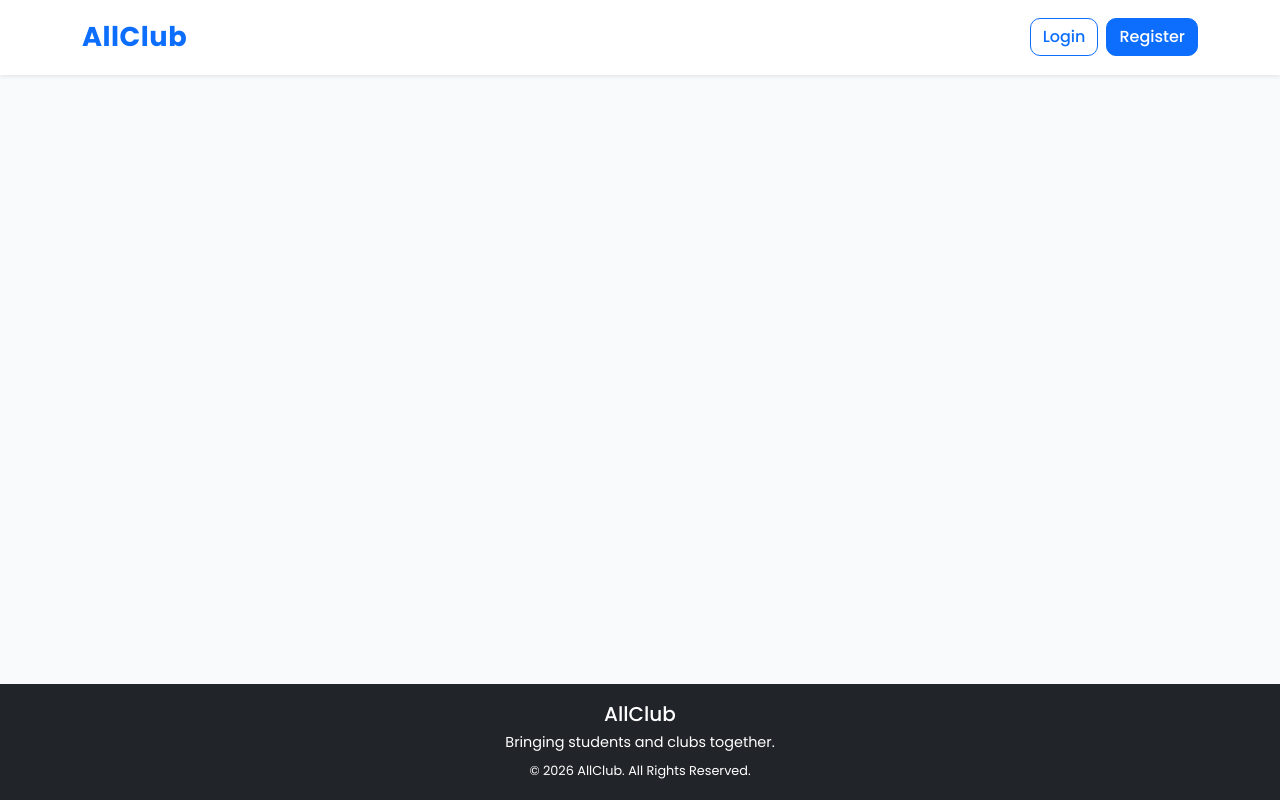
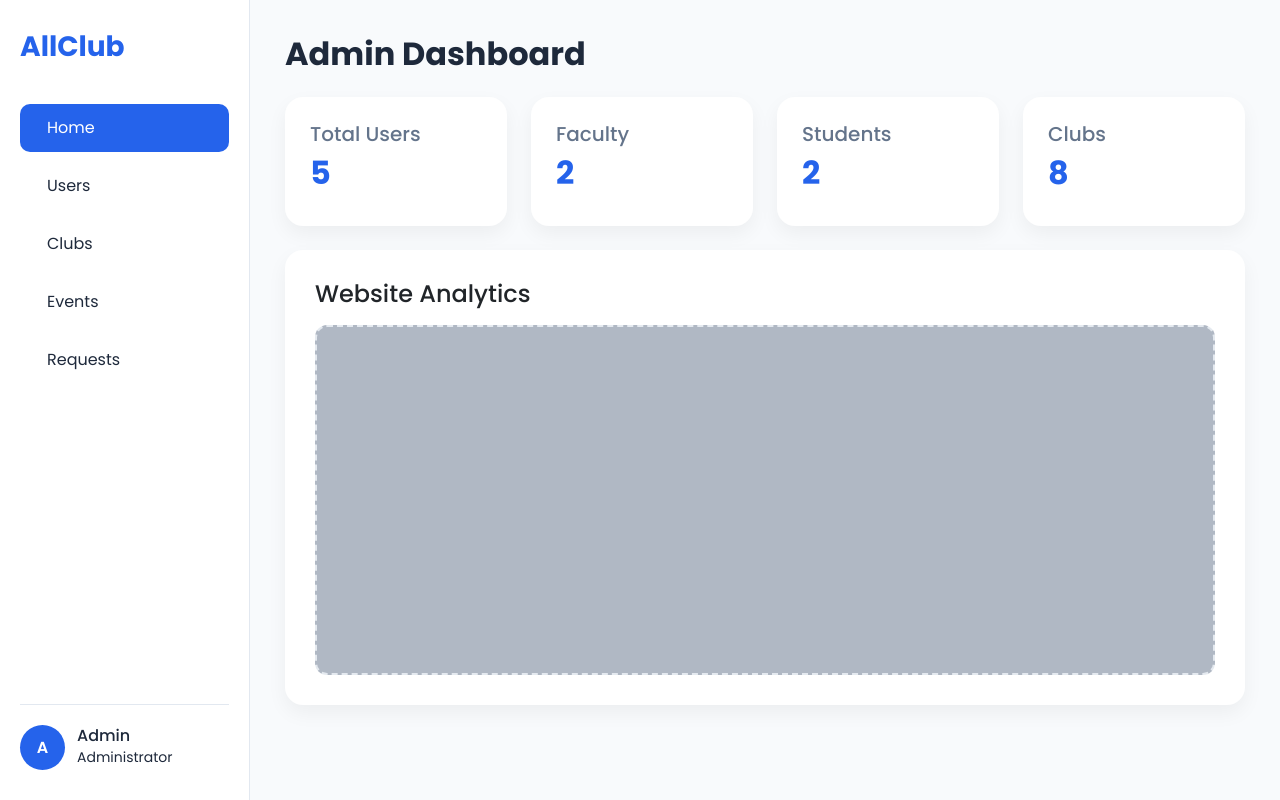
Before and after one commit to Sumukh-Chowdhary/MAY2026-Team-034, a Vue app in the folder frontend/: page /admin in a window 1280 px wide. Built offline with nearby package versions, Linux system fonts and the light colour scheme.

Commit message:
Implement admin dashboard shell and mock authentication

```diff
--- a/frontend/src/App.vue
+++ b/frontend/src/App.vue
@@ -1,14 +1,24 @@
+<script setup>
+import {computed} from 'vue'
+import {useRoute} from 'vue-router'
+import Navbar from './components/Navbar.vue'
+import Footer from './components/Footer.vue'
+
+const route=useRoute()
+
+const isDashboard=computed(()=>route.path.startsWith('/admin'))
+</script>
+
 <template>
-  <div class="app-container">
+    <div v-if="!isDashboard" class="app-container">
         <Navbar />
         <main class="content">
             <RouterView />
         </main>
         <Footer />
     </div>
+    <RouterView v-else />
 </template>
 
-<script setup>
-import Navbar from './components/Navbar.vue'
-import Footer from './components/Footer.vue'
-</script>
+<style scoped>
+</style>
--- /dev/null
+++ b/frontend/src/components/Sidebar.vue
@@ -0,0 +1,89 @@
+<script setup>
+</script>
+
+<template>
+    <aside class="sidebar">
+        <div>
+            <h3 class="logo">AllClub</h3>
+            <ul class="nav-list">
+                <li class="active"><i class="bi bi-house-door-fill"></i>Home</li>
+                <li><i class="bi bi-people-fill"></i>Users</li>
+                <li><i class="bi bi-collection-fill"></i>Clubs</li>
+                <li><i class="bi bi-calendar-event-fill"></i>Events</li>
+                <li><i class="bi bi-file-earmark-text-fill"></i>Requests</li>
+            </ul>
+        </div>
+        <div class="profile">
+            <div class="profile-icon">A</div>
+            <div>
+                <h6 class="mb-0">Admin</h6>
+                <small>Administrator</small>
+            </div>
+        </div>
+    </aside>
+</template>
+
+<style scoped>
+.sidebar{
+    width:250px;
+    background:#ffffff;
+    border-right:1px solid #E2E8F0;
+    padding:30px 20px;
+    display:flex;
+    flex-direction:column;
+    justify-content:space-between;
+    height:100vh;
+    position:fixed;
+}
+
+.logo{
+    color:#2563EB;
+    font-weight:700;
+    margin-bottom:40px;
+}
+
+.nav-list{
+    list-style:none;
+    padding:0;
+}
+
+.nav-list li{
+    display:flex;
+    align-items:center;
+    gap:12px;
+    padding:12px 15px;
+    border-radius:10px;
+    cursor:pointer;
+    margin-bottom:10px;
+    transition:.3s;
+}
+
+.nav-list li:hover{
+    background:#EFF6FF;
+}
+
+.active{
+    background:#2563EB;
+    color:white;
+}
+
+.profile{
+    display:flex;
+    align-items:center;
+    gap:12px;
+    border-top:1px solid #E2E8F0;
+    padding-top:20px;
+}
+
+.profile-icon{
+    width:45px;
+    height:45px;
+    border-radius:50%;
+    background:#2563EB;
+    color:white;
+    display:flex;
+    justify-content:center;
+    align-items:center;
+    font-weight:600;
+}
+</style>
--- /dev/null
+++ b/frontend/src/data/users.json
@@ -0,0 +1,42 @@
+[
+    {
+        "id":1,
+        "name":"Admin User",
+        "registerNumber":"ADM001",
+        "email":"admin@allclub.com",
+        "password":"admin123",
+        "role":"ADMIN"
+    },
+    {
+        "id":2,
+        "name":"Dr. Meena Rao",
+        "registerNumber":"FAC001",
+        "email":"meena@allclub.com",
+        "password":"faculty123",
+        "role":"FACULTY"
+    },
+    {
+        "id":3,
+        "name":"Dr. Ravi Kumar",
+        "registerNumber":"FAC002",
+        "email":"ravi@allclub.com",
+        "password":"faculty123",
+        "role":"FACULTY"
+    },
+    {
+        "id":4,
+        "name":"Rahul Sharma",
+        "registerNumber":"CB.SC.U4CSE22001",
+        "email":"rahul@allclub.com",
+        "password":"student123",
+        "role":"STUDENT"
+    },
+    {
+        "id":5,
+        "name":"Priya Nair",
+        "registerNumber":"CB.SC.U4CSE22002",
+        "email":"priya@allclub.com",
+        "password":"student123",
+        "role":"STUDENT"
+    }
+]
--- a/frontend/src/router/index.js
+++ b/frontend/src/router/index.js
@@ -3,11 +3,13 @@ import { createRouter, createWebHistory } from 'vue-router'
 import Landing from '../views/Landing.vue'
 import Login from '../views/Login.vue'
 import Register from '../views/Register.vue'
+import Dashboard from '@/views/admin/Dashboard.vue'
 
 const routes = [
     { path: '/', name: 'Landing', component: Landing },
     { path: '/login', name: 'Login', component: Login },
-    { path: '/register', name: 'Register', component: Register }
+    { path: '/register', name: 'Register', component: Register },
+    { path: '/admin', name: 'AdminDashboard', component: Dashboard}
 ]
 
 const router = createRouter({
--- /dev/null
+++ b/frontend/src/services/authService.js
@@ -0,0 +1,7 @@
+import users from '../data/users.json'
+
+export function login(username,password){
+    return users.find(user=>
+        (user.email===username || user.registerNumber===username) && user.password===password
+    )
+}
--- a/frontend/src/views/Login.vue
+++ b/frontend/src/views/Login.vue
@@ -1,4 +1,27 @@
 <script setup>
+import {ref} from 'vue'
+import {useRouter} from 'vue-router'
+import {login} from '../services/authService'
+
+const router=useRouter()
+
+const username=ref('')
+const password=ref('')
+
+function handleLogin(){
+    const user=login(username.value,password.value)
+    //console.log(username.value)
+    //console.log(password.value)
+
+    if(!user){
+        alert('Invalid Credentials')
+        return
+    }
+
+    if(user.role==='ADMIN'){
+        router.push('/admin')
+    }
+}
 </script>
 
 <template>
@@ -9,13 +32,13 @@
                     <h2 class="text-center fw-bold mb-4">Login</h2>
                     <div class="mb-3">
                         <label class="form-label">Register Number / Email</label>
-                        <input type="text" class="form-control" placeholder="Enter register number or email">
+                        <input v-model="username" type="text" class="form-control" placeholder="Enter register number or email">
                     </div>
                     <div class="mb-4">
                         <label class="form-label">Password</label>
-                        <input type="password"class="form-control" placeholder="Enter password">
+                        <input v-model="password" type="password"class="form-control" placeholder="Enter password">
                     </div>
-                    <button class="btn btn-primary w-100">Login</button>
+                    <button class="btn btn-primary w-100" @click="handleLogin">Login</button>
                     <p class="text-center mt-4 mb-0">Don't have an account?
                         <RouterLink to="/register">Register</RouterLink>
                     </p>
--- /dev/null
+++ b/frontend/src/views/admin/Dashboard.vue
@@ -0,0 +1,90 @@
+<script setup>
+import Sidebar from '../../components/Sidebar.vue'
+</script>
+
+<template>
+    <div class="dashboard">
+        <Sidebar />
+
+        <main class="content">
+            <h2 class="fw-bold mb-4">Admin Dashboard</h2>
+            <div class="row g-4">
+                <div class="col-md-3">
+                    <div class="card stat-card">
+                        <h5>Total Users</h5>
+                        <h2>5</h2>
+                    </div>
+                </div>
+                <div class="col-md-3">
+                    <div class="card stat-card">
+                        <h5>Faculty</h5>
+                        <h2>2</h2>
+                    </div>
+                </div>
+                <div class="col-md-3">
+                    <div class="card stat-card">
+                        <h5>Students</h5>
+                        <h2>2</h2>
+                    </div>
+                </div>
+                <div class="col-md-3">
+                    <div class="card stat-card">
+                        <h5>Clubs</h5>
+                        <h2>8</h2>
+                    </div>
+                </div>
+            </div>
+            <div class="card analytics-card mt-4">
+                <h4 class="mb-3">Website Analytics</h4>
+                <div class="placeholder">Analytics / Charts will be displayed here</div>
+            </div>
+        </main>
+    </div>
+</template>
+
+<style scoped>
+.dashboard{
+    display:flex;
+    background:#F8FAFC;
+    min-height:100vh;
+}
+
+.content{
+    margin-left:250px;
+    padding:35px;
+    width:100%;
+}
+
+.stat-card{
+    border:none;
+    border-radius:18px;
+    padding:25px;
+    box-shadow:0 8px 20px rgba(0,0,0,.05);
+}
+
+.stat-card h5{
+    color:#64748B;
+}
+
+.stat-card h2{
+    color:#2563EB;
+    font-weight:700;
+}
+
+.analytics-card{
+    border:none;
+    border-radius:18px;
+    padding:30px;
+    box-shadow:0 8px 20px rgba(0,0,0,.05);
+}
+
+.placeholder{
+    height:350px;
+    border:2px dashed #CBD5E1;
+    border-radius:12px;
+    display:flex;
+    justify-content:center;
+    align-items:center;
+    color:#64748B;
+}
+</style>
```
Lines whose indentation alone changed are shown as unchanged.
